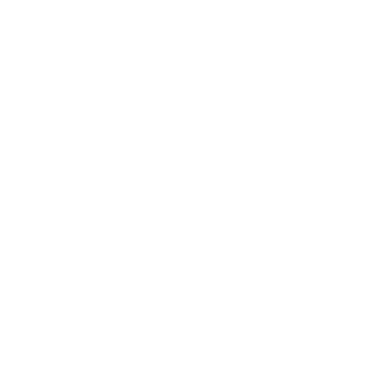
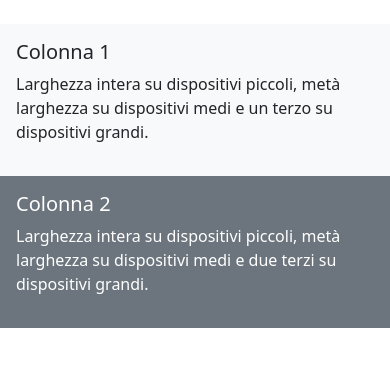
Before and after one commit to dannyarena/htmlcss-bootstrap-layout, a plain HTML site: page index.html in a window 390 px wide. Drawn offline with nearby package versions, Linux system fonts and the light colour scheme.

Commit message:
add first responsive columns

```diff
--- a/index.html
+++ b/index.html
@@ -10,6 +10,16 @@
   <body>
     <script src="https://cdn.jsdelivr.net/npm/bootstrap@5.3.3/dist/js/bootstrap.bundle.min.js" integrity="sha384-YvpcrYf0tY3lHB60NNkmXc5s9fDVZLESaAA55NDzOxhy9GkcIdslK1eN7N6jIeHz" crossorigin="anonymous"></script>
     <div class="container mt-4">
+        <div class="row mb-3">
+            <div class="col-12 col-md-6 col-lg-4 bg-light p-3">
+              <h5>Colonna 1</h5>
+              <p>Larghezza intera su dispositivi piccoli, metà larghezza su dispositivi medi e un terzo su dispositivi grandi.</p>
+            </div>
+            <div class="col-12 col-md-6 col-lg-8 bg-secondary text-white p-3">
+              <h5>Colonna 2</h5>
+              <p>Larghezza intera su dispositivi piccoli, metà larghezza su dispositivi medi e due terzi su dispositivi grandi.</p>
+            </div>
+          </div>
 
     </div>
   </body>
```
